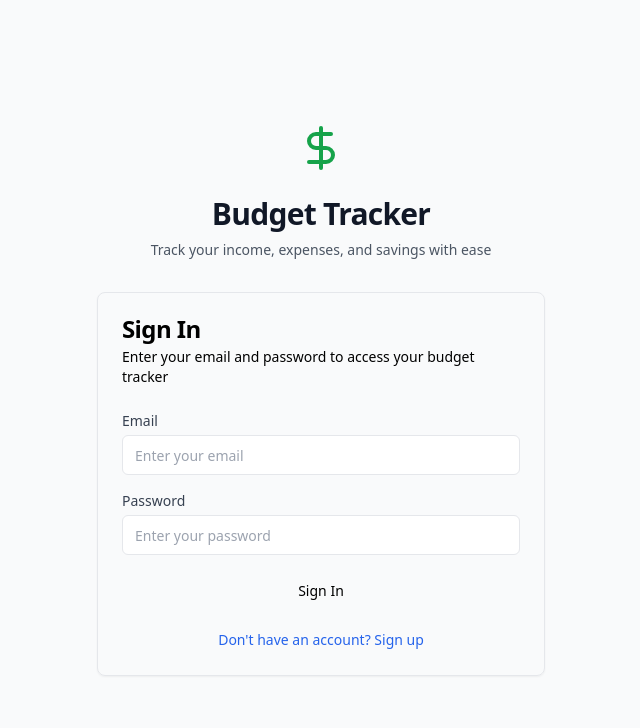
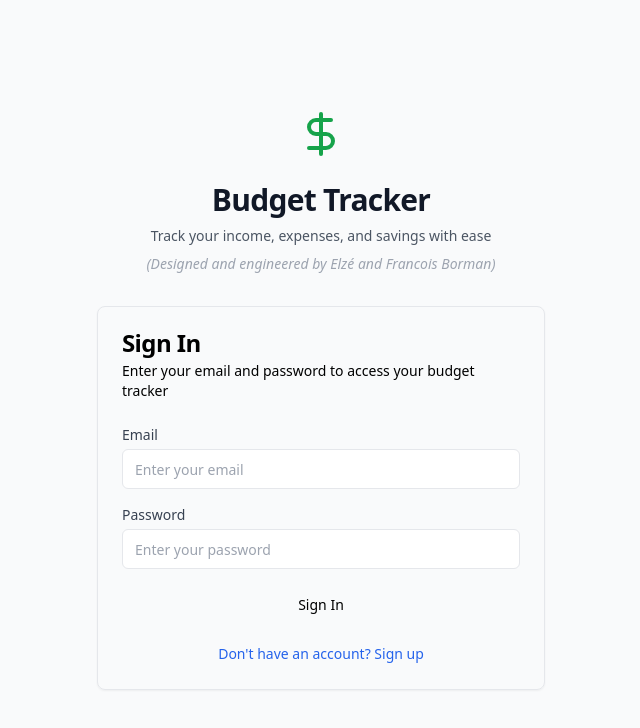
Before and after one commit to r-swrt-GB/budget-planner, a React (Vite) app: page / in a window 1280 px wide. Shown: the top 728 px of the page, without its empty margins (319-959 px from the left). Built offline with nearby package versions, Linux system fonts and the light colour scheme; no server answers.

Commit message:
added credits to sign in page

```diff
--- a/src/components/Auth/AuthPage.tsx
+++ b/src/components/Auth/AuthPage.tsx
@@ -18,6 +18,9 @@ export function AuthPage() {
         <p className="mt-2 text-center text-sm text-gray-600">
           Track your income, expenses, and savings with ease
         </p>
+         <p className="mt-2 text-center text-sm text-gray-400">
+          <i>(Designed and engineered by Elzé and Francois Borman)</i>
+        </p>
       </div>
 
       <div className="mt-8 sm:mx-auto sm:w-full sm:max-w-md">
```
